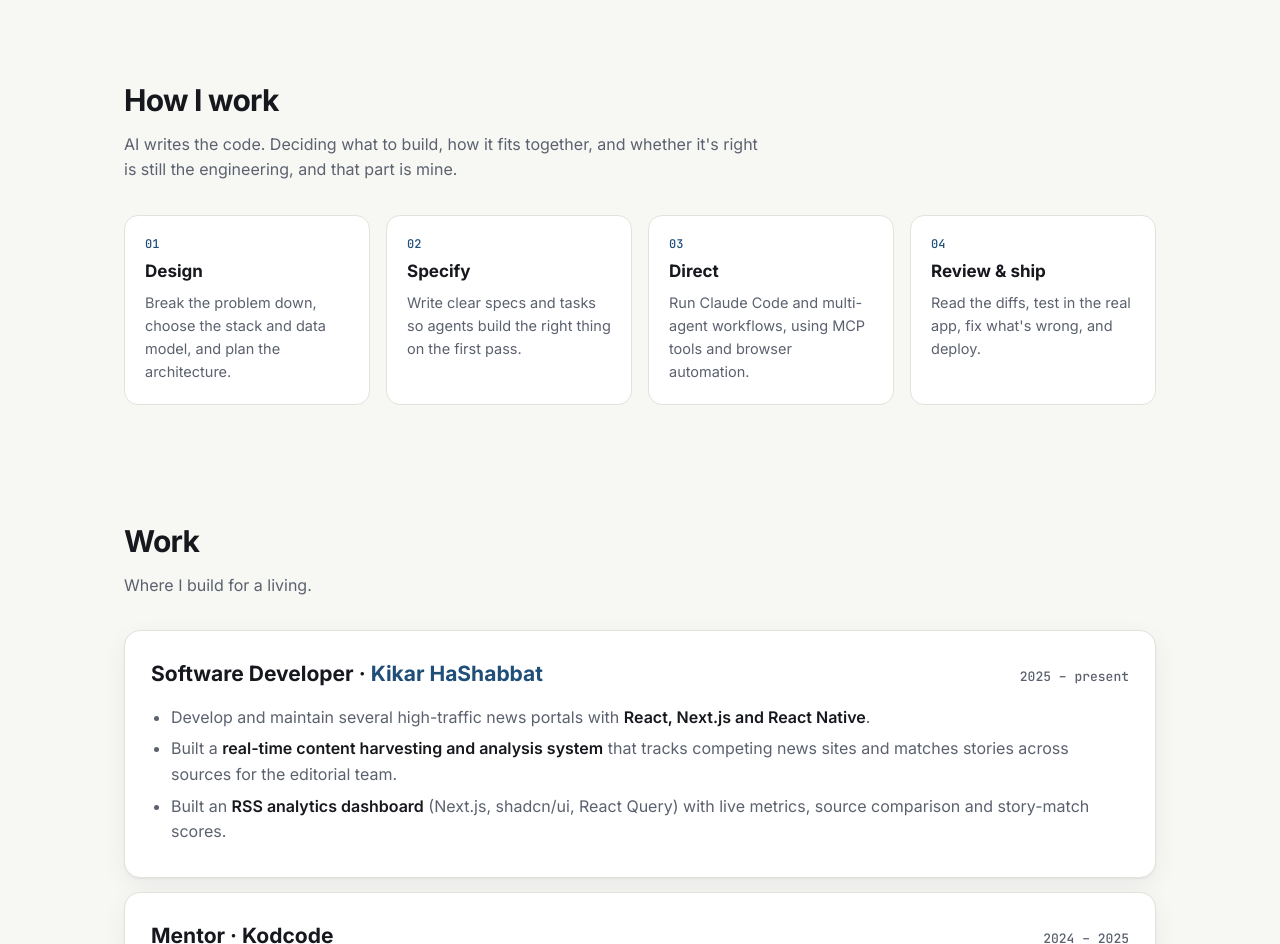
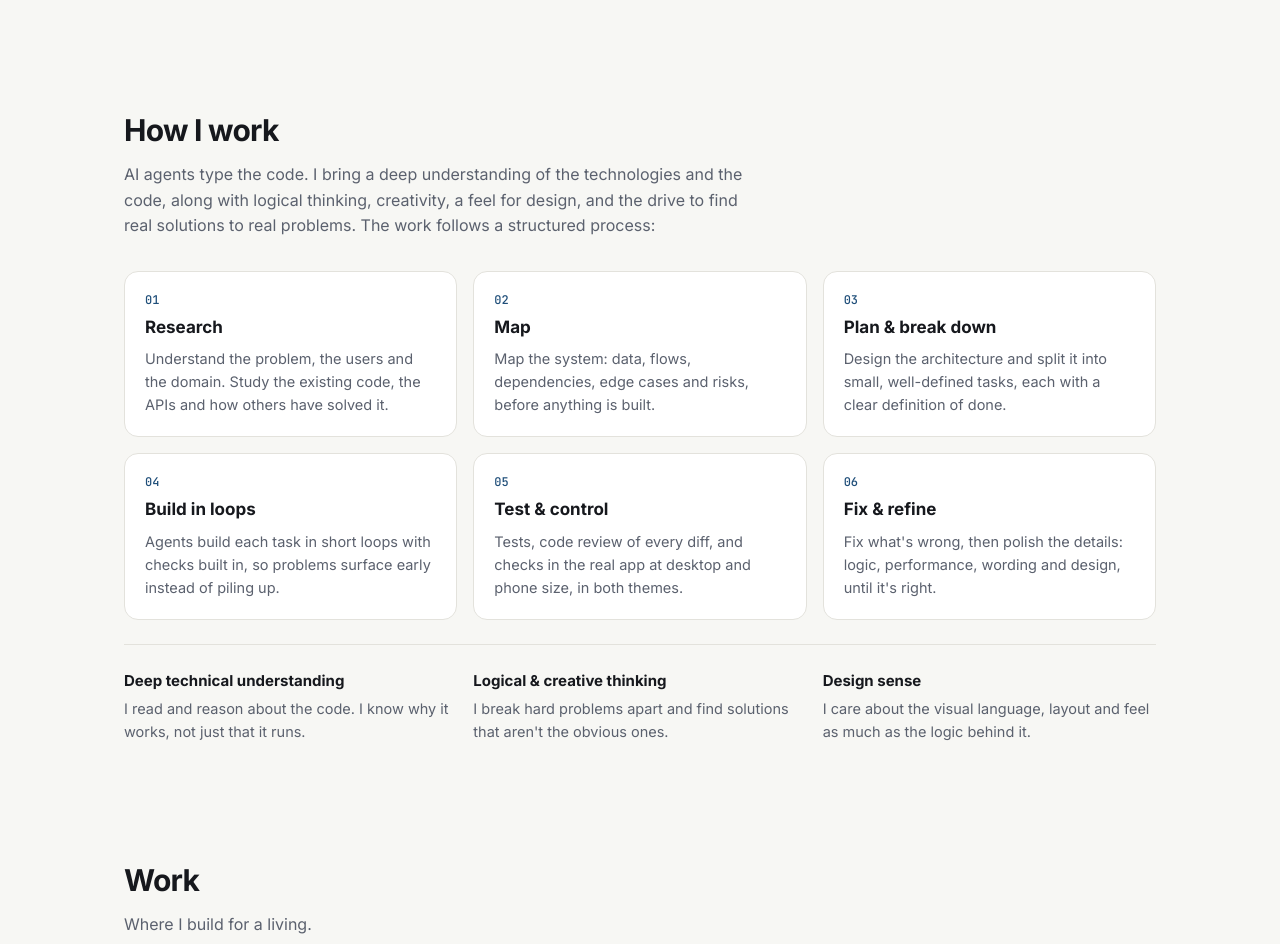
Before and after one commit to Daviddov/Daviddov.github.io, a plain HTML site: page index.html in a window 1280 px wide. Shown: the part 760-1704 px from the top of the page. Drawn offline with Linux system fonts and the light colour scheme.

Commit message:
Rewrite How I work: research, mapping, planning, build loops, tests, fixes
Co-Authored-By: Claude Opus 5.5 <noreply@anthropic.com>

```diff
--- a/index.html
+++ b/index.html
@@ -74,7 +74,12 @@ h2{font-size:30px;letter-spacing:-.025em;margin:0 0 8px}
 .sub{color:var(--muted);margin:0 0 32px;max-width:640px}
 
 /* how I work */
-.steps{display:grid;grid-template-columns:repeat(4,1fr);gap:16px}
+.steps{display:grid;grid-template-columns:repeat(3,1fr);gap:16px}
+.strengths{display:grid;grid-template-columns:repeat(3,1fr);gap:16px;margin-top:24px;padding-top:24px;border-top:1px solid var(--line)}
+.strengths div{display:flex;flex-direction:column;gap:4px}
+.strengths b{font-size:15px}
+.strengths span{font-size:14.5px;color:var(--muted)}
+@media (max-width:760px){.strengths{grid-template-columns:1fr}}
 .step{background:var(--surface);border:1px solid var(--line);border-radius:14px;padding:20px}
 .step .n{font:500 12px "JetBrains Mono",monospace;color:var(--accent)}
 .step h3{margin:6px 0 6px;font-size:17px}
@@ -158,7 +163,7 @@ footer{padding:36px 0 48px;color:var(--muted);font-size:13px;text-align:center}
   <div class="wrap">
     <div class="eyebrow">AI-Driven Software Developer · Jerusalem</div>
     <h1>I build and ship production software<br><span class="soft">with AI coding agents.</span></h1>
-    <p class="lead">Full-stack developer (Next.js, React, TypeScript). For the past year I haven't written code by hand. <b>I design the architecture, write the specs, direct agents like Claude Code, and review, test and ship what they build.</b> I work at a news media company and run my own products on the side.</p>
+    <p class="lead">Full-stack developer (Next.js, React, TypeScript). For the past year I haven't written code by hand. <b>I research, map and plan the system, break it into tasks, and direct agents like Claude Code through build loops with tests, review and fixes until it's right.</b> I work at a news media company and run my own products on the side.</p>
     <div class="ctas">
       <a class="btn primary" href="David-Bar-Or-CV.pdf" target="_blank" rel="noopener">
         <svg viewBox="0 0 24 24" fill="none" stroke="currentColor" stroke-width="2"><path d="M12 3v12m0 0l-4-4m4 4l4-4M5 21h14"/></svg>Download CV</a>
@@ -182,12 +187,19 @@ footer{padding:36px 0 48px;color:var(--muted);font-size:13px;text-align:center}
 <section id="how">
   <div class="wrap">
     <h2>How I work</h2>
-    <p class="sub">AI writes the code. Deciding what to build, how it fits together, and whether it's right is still the engineering, and that part is mine.</p>
+    <p class="sub">AI agents type the code. I bring a deep understanding of the technologies and the code, along with logical thinking, creativity, a feel for design, and the drive to find real solutions to real problems. The work follows a structured process:</p>
     <div class="steps">
-      <div class="step"><div class="n">01</div><h3>Design</h3><p>Break the problem down, choose the stack and data model, and plan the architecture.</p></div>
-      <div class="step"><div class="n">02</div><h3>Specify</h3><p>Write clear specs and tasks so agents build the right thing on the first pass.</p></div>
-      <div class="step"><div class="n">03</div><h3>Direct</h3><p>Run Claude Code and multi-agent workflows, using MCP tools and browser automation.</p></div>
-      <div class="step"><div class="n">04</div><h3>Review &amp; ship</h3><p>Read the diffs, test in the real app, fix what's wrong, and deploy.</p></div>
+      <div class="step"><div class="n">01</div><h3>Research</h3><p>Understand the problem, the users and the domain. Study the existing code, the APIs and how others have solved it.</p></div>
+      <div class="step"><div class="n">02</div><h3>Map</h3><p>Map the system: data, flows, dependencies, edge cases and risks, before anything is built.</p></div>
+      <div class="step"><div class="n">03</div><h3>Plan &amp; break down</h3><p>Design the architecture and split it into small, well-defined tasks, each with a clear definition of done.</p></div>
+      <div class="step"><div class="n">04</div><h3>Build in loops</h3><p>Agents build each task in short loops with checks built in, so problems surface early instead of piling up.</p></div>
+      <div class="step"><div class="n">05</div><h3>Test &amp; control</h3><p>Tests, code review of every diff, and checks in the real app at desktop and phone size, in both themes.</p></div>
+      <div class="step"><div class="n">06</div><h3>Fix &amp; refine</h3><p>Fix what's wrong, then polish the details: logic, performance, wording and design, until it's right.</p></div>
+    </div>
+    <div class="strengths">
+      <div><b>Deep technical understanding</b><span>I read and reason about the code. I know why it works, not just that it runs.</span></div>
+      <div><b>Logical &amp; creative thinking</b><span>I break hard problems apart and find solutions that aren't the obvious ones.</span></div>
+      <div><b>Design sense</b><span>I care about the visual language, layout and feel as much as the logic behind it.</span></div>
     </div>
   </div>
 </section>
```
